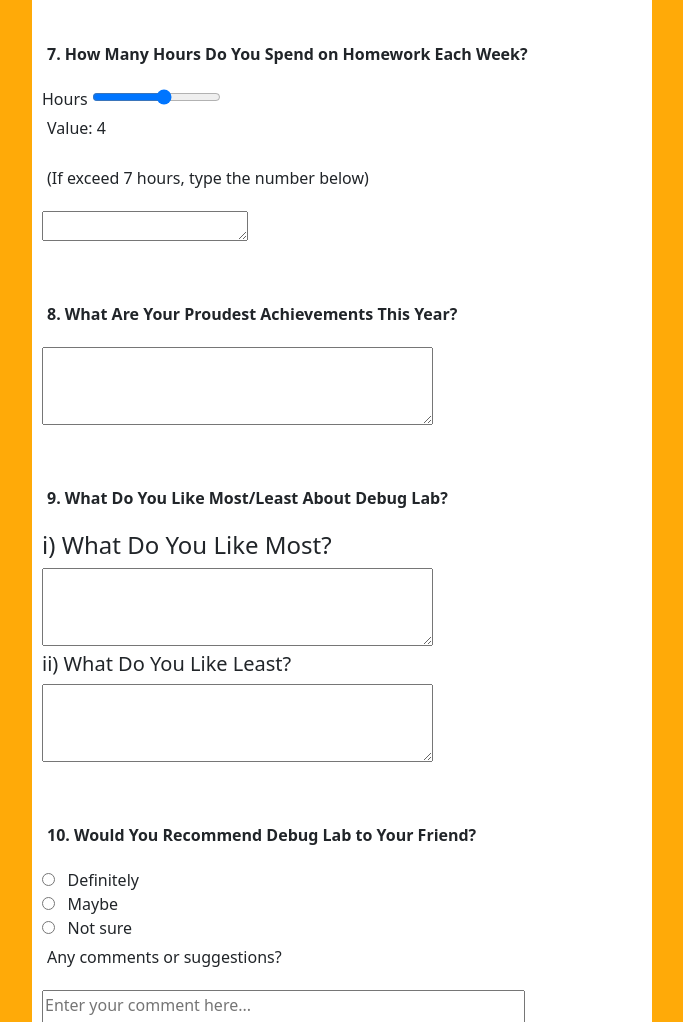
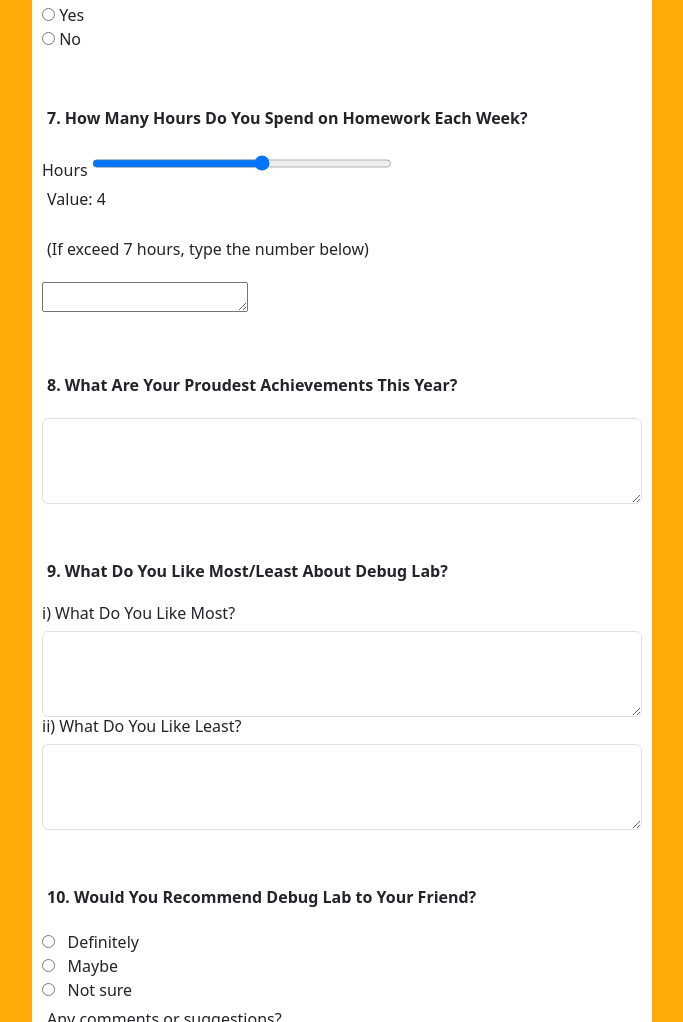
Before and after one commit to debugkaylee/kaylee, a plain HTML site: page SurveyFormBootstrap/index.html in a window 1280 px wide. Shown: the part 1778-2800 px from the top of the page, without its empty margins (298-981 px from the left). Drawn offline with nearby package versions, Linux system fonts and the light colour scheme.

Commit message:
add slider style, form-control

```diff
--- a/SurveyFormBootstrap/index.html
+++ b/SurveyFormBootstrap/index.html
@@ -27,18 +27,28 @@
             <label>Enter your name:</label>
             <input
               type="text"
-              placeholder="name"
+              placeholder="Name"
               class="form-control"
               required
             />
           </div>
           <div class="input-field">
             <label>Enter your email:</label>
-            <input type="text" placeholder="email" required />
+            <input
+              type="text"
+              placeholder="Email"
+              class="form-control"
+              required
+            />
           </div>
           <div class="input-field">
             <label>Enter your age:</label>
-            <input type="text" placeholder="age" required />
+            <input
+              type="text"
+              placeholder="Age"
+              class="form-control"
+              required
+            />
           </div>
           <div class="input-field">
             <p>Which option bestly describes your current role?</p>
@@ -276,16 +286,34 @@
           </div>
           <div class="question">
             <p><b>8. What Are Your Proudest Achievements This Year?</b></p>
-            <textarea id="comment" name="comment" rows="3" cols="40"></textarea>
+            <textarea
+              id="comment"
+              name="comment"
+              rows="3"
+              cols="40"
+              class="form-control"
+            ></textarea>
           </div>
           <div class="question">
             <p>
               <b>9. What Do You Like Most/Least About Debug Lab?</b>
             </p>
-            <h4>i) What Do You Like Most?</h4>
-            <textarea id="comment" name="comment" rows="3" cols="40"></textarea>
-            <h5>ii) What Do You Like Least?</h5>
-            <textarea id="comment" name="comment" rows="3" cols="40"></textarea>
+            <h6>i) What Do You Like Most?</h6>
+            <textarea
+              id="comment"
+              name="comment"
+              rows="3"
+              cols="40"
+              class="form-control"
+            ></textarea>
+            <h6>ii) What Do You Like Least?</h6>
+            <textarea
+              id="comment"
+              name="comment"
+              rows="3"
+              cols="40"
+              class="form-control"
+            ></textarea>
           </div>
           <div class="question">
             <p><b>10. Would You Recommend Debug Lab to Your Friend?</b></p>
@@ -317,6 +345,7 @@
               rows="4"
               cols="50"
               placeholder="Enter your comment here..."
+              class="form-control"
             ></textarea>
           </div>
           <div class="div-centre">
--- a/SurveyFormBootstrap/styles.css
+++ b/SurveyFormBootstrap/styles.css
@@ -13,6 +13,23 @@ h1,
 h2 {
   margin: 1em auto;
   text-align: center;
+}
+
+.slider {
+  width: 50%;
+  height: 25px;
+  background: #ffaa08;
+  cursor: grab;
+}
+
+.slider::-webkit-slider-thumb {
+  -webkit-appearance: none;
+  appearance: none;
+  width: 23px;
+  height: 24px;
+  border: 0;
+  background: url("contrasticon.png");
+  cursor: pointer;
 }
 
 .container {
@@ -32,6 +49,7 @@ p {
   margin-top: 10px;
   margin-bottom: 20px;
 }
+
 .question {
   margin-top: 20px;
   margin-bottom: 50px;
```
